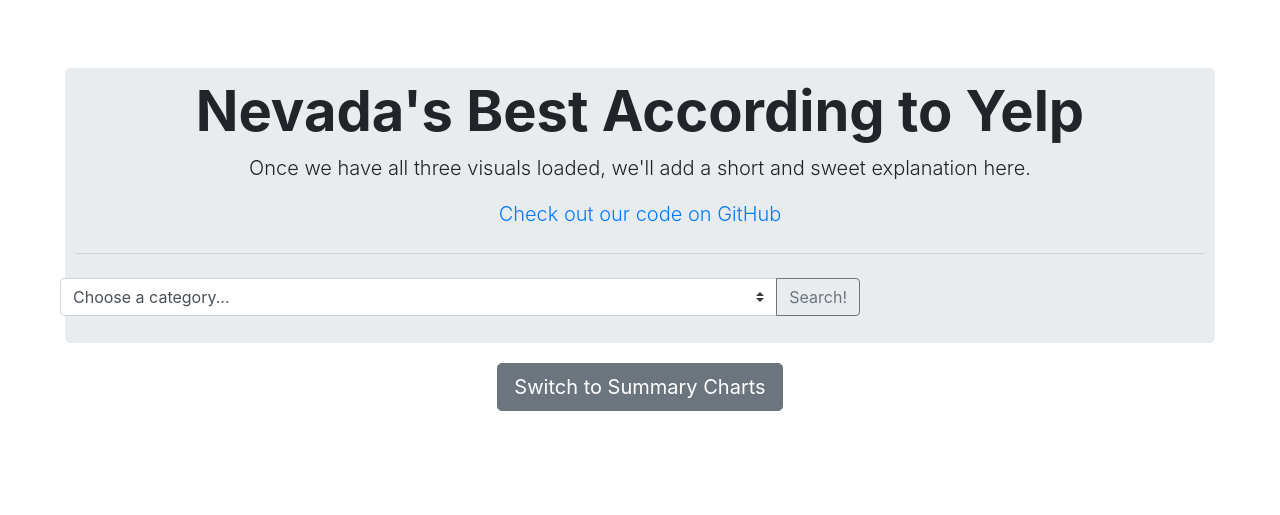
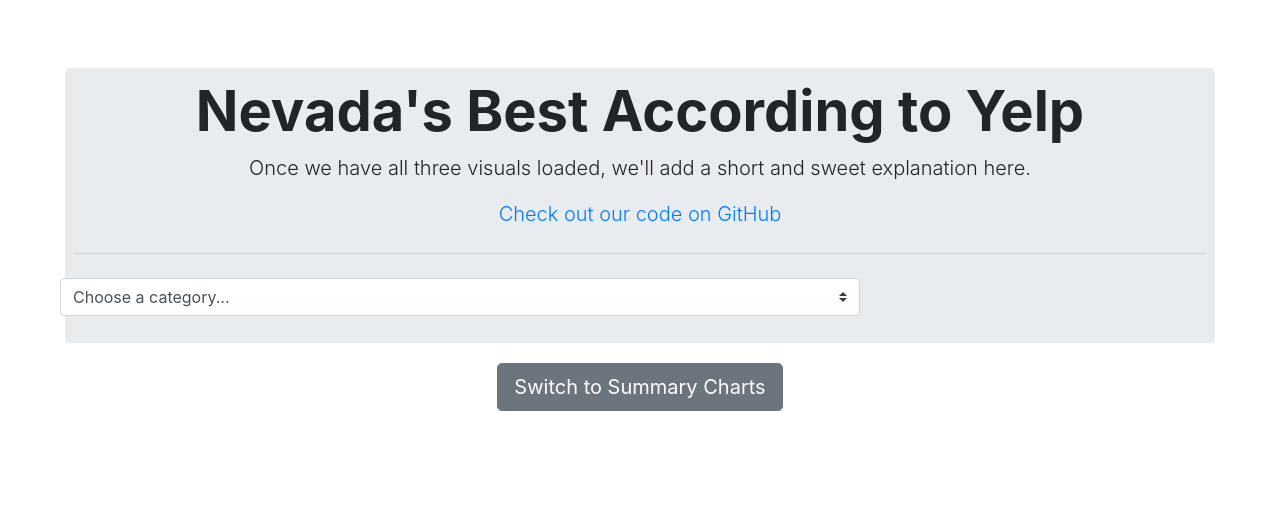
Before and after one commit to hialstkd/Building-Restaurant-Map, a Flask app: page /map in a window 1280 px wide. Shown: the top 515 px of the page. Run offline with Flask 2, Linux system fonts and the light colour scheme; data that the repository does not hold is empty; some libraries are stand-ins or nearby versions.

Commit message:
removed search button

```diff
--- a/templates/map.html
+++ b/templates/map.html
@@ -47,9 +47,6 @@
                         <option>French</option>
                         <option>Mediterranean</option>
                     </select>
-                    <div class="input-group-append">
-                        <button class="btn btn-outline-secondary" type="button" id="search-button">Search!</button>
-                    </div>
                 </div>
             </div>
         </div>
```
